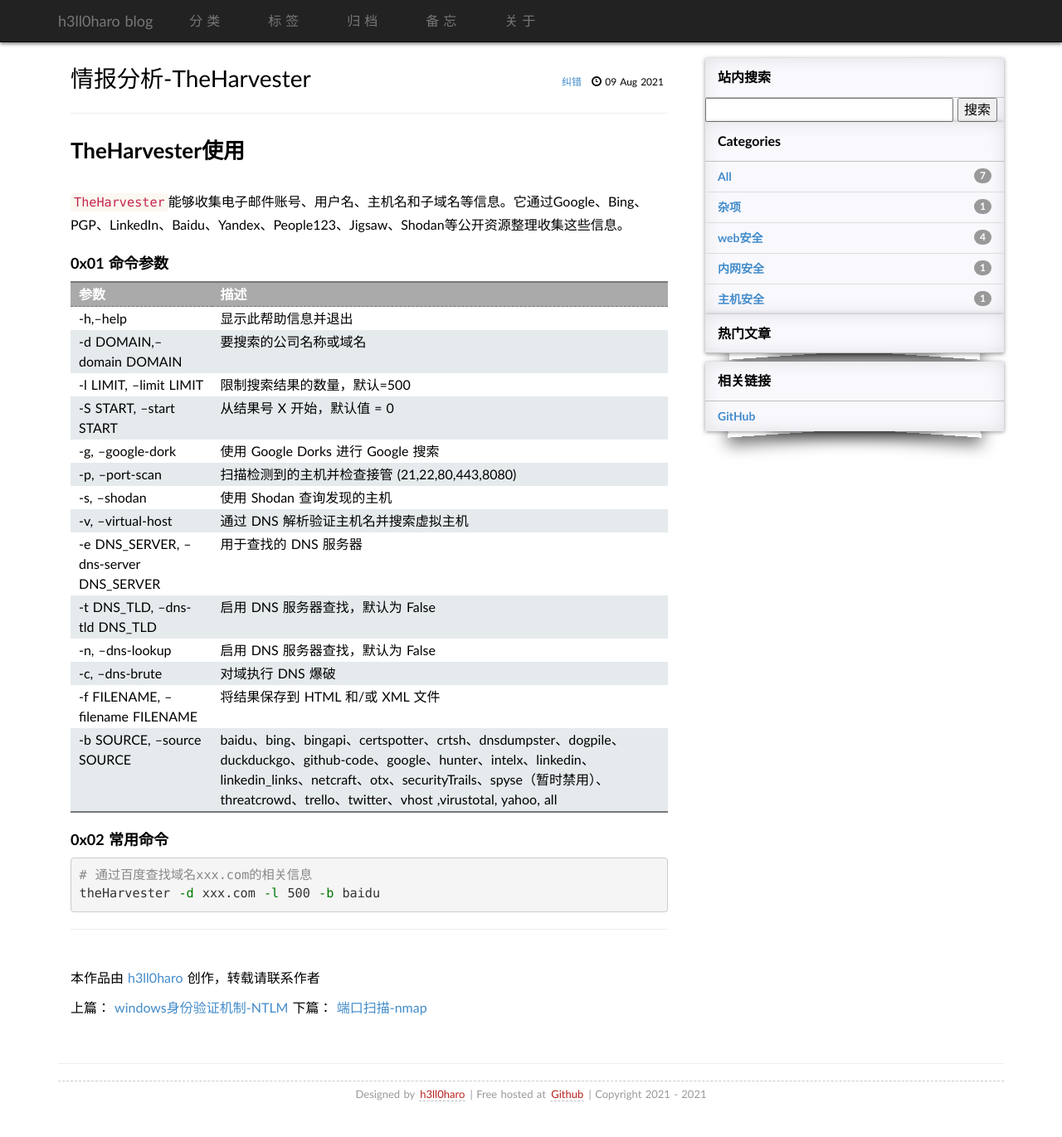
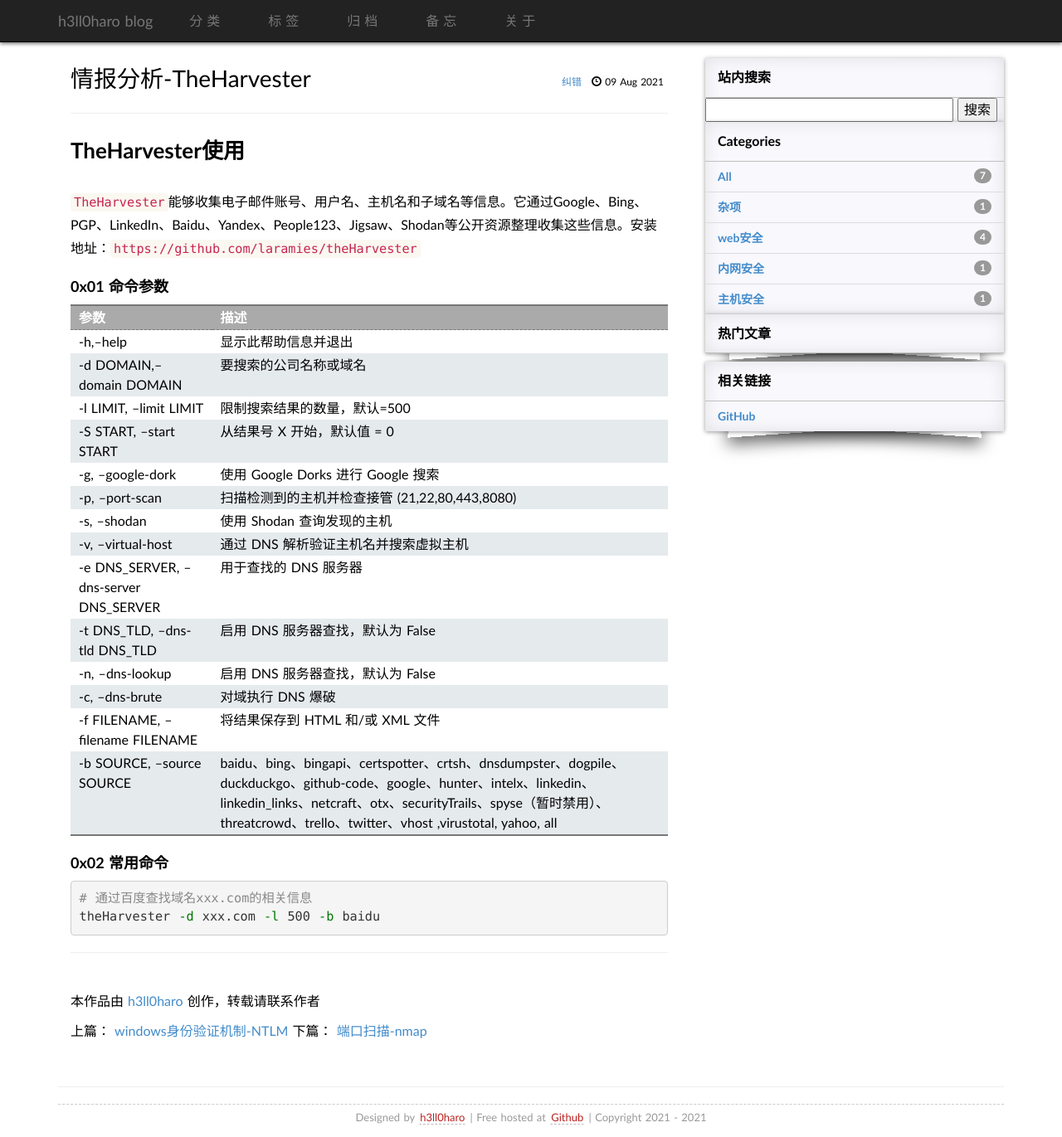
Before and after one commit to h3ll0haro/h3ll0haro.github.io, a Jekyll site: the page built from _posts/2021-08-09-TheHarvester.md, in a window 1280 px wide and 1371 px high. Shown: the whole window at 83% size. Built offline with Jekyll 4.4.1, drawn with Linux system fonts in a browser that asks for light colours; some web fonts are replaced; comment, search, counter and statistics services are not loaded.

Commit message:
Update 2021-08-09-TheHarvester.md

```diff
--- a/_posts/2021-08-09-TheHarvester.md
+++ b/_posts/2021-08-09-TheHarvester.md
@@ -7,7 +7,7 @@ tags: 信息收集
 
 ## TheHarvester使用
 
-`TheHarvester`能够收集电子邮件账号、用户名、主机名和子域名等信息。它通过Google、Bing、PGP、LinkedIn、Baidu、Yandex、People123、Jigsaw、Shodan等公开资源整理收集这些信息。
+`TheHarvester`能够收集电子邮件账号、用户名、主机名和子域名等信息。它通过Google、Bing、PGP、LinkedIn、Baidu、Yandex、People123、Jigsaw、Shodan等公开资源整理收集这些信息。安装地址：`https://github.com/laramies/theHarvester`
 
 ### 0x01 命令参数
 
```
